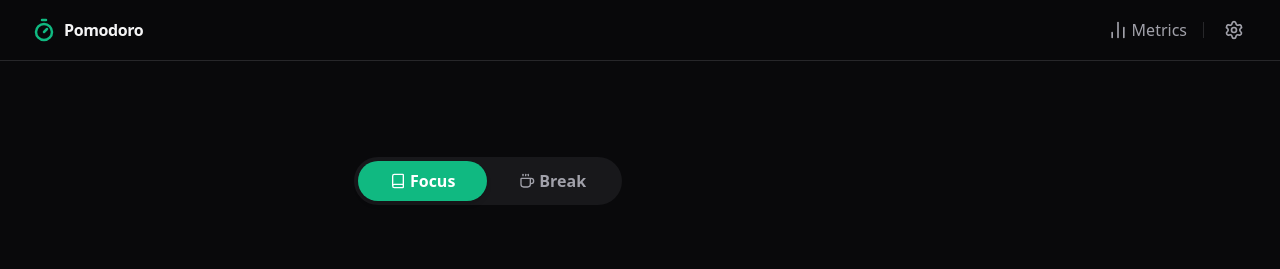
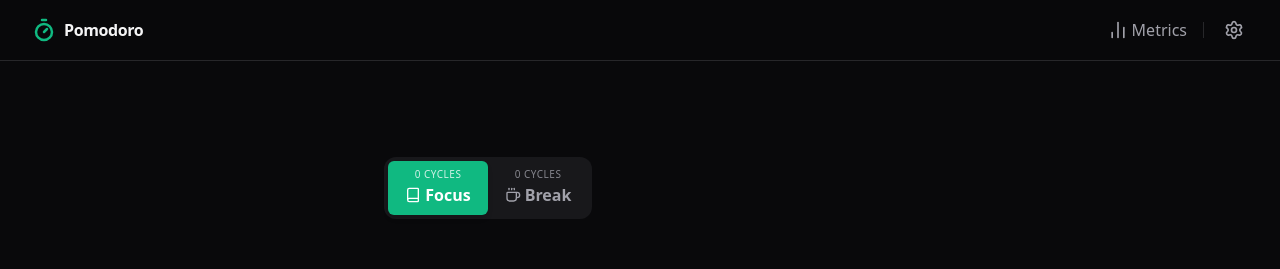
Before and after one commit to AllanCordova/study, a Next.js app: page / in a window 1280 px wide. Shown: the top 269 px of the page. Built offline with nearby package versions, Linux system fonts and the light colour scheme; no server answers; the database is empty.

Commit message:
ui add cycles em home page to quick view and create method in context to get brake cycles

```diff
--- a/components/timmer/ModeToggle.tsx
+++ b/components/timmer/ModeToggle.tsx
@@ -1,5 +1,7 @@
+import { useMetrics } from "@/context/MetricsContext";
 import { SessionType } from "@/types/metrics";
 import { Book, Coffee } from "lucide-react";
+import { Loading } from "../ui/Loading";
 
 interface ModeToggleProps {
   currentMode: SessionType;
@@ -7,6 +9,10 @@ interface ModeToggleProps {
 }
 
 export const ModeToggle = ({ currentMode, onModeChange }: ModeToggleProps) => {
+  const { breakCycles, focusCycles, isLoading } = useMetrics();
+
+  if (isLoading) return <Loading />;
+
   return (
     <div
       className="
@@ -14,7 +20,7 @@ export const ModeToggle = ({ currentMode, onModeChange }: ModeToggleProps) => {
         p-[var(--spacing-xs)]
         bg-[var(--bg-surface)]
         border-[var(--border-thin)] border-[var(--border-color-soft)]
-        rounded-[var(--radius-full)]
+        rounded-[var(--radius-md)]
         w-fit
         mb-[var(--spacing-lg)]
       "
@@ -22,10 +28,10 @@ export const ModeToggle = ({ currentMode, onModeChange }: ModeToggleProps) => {
       <button
         onClick={() => onModeChange("focus")}
         className={`
-          flex items-center gap-[var(--spacing-xs)]
-          py-[var(--spacing-sm)] px-[var(--spacing-lg)]
-          text-[var(--font-size-sm)] font-bold
-          rounded-[var(--radius-full)]
+          flex flex-col items-center justify-center
+          min-w-[100px]
+          py-[var(--spacing-sm)] px-[var(--spacing-md)]
+          rounded-[var(--radius-sm)]
           transition-all duration-300
           ${
             currentMode === "focus"
@@ -34,17 +40,22 @@ export const ModeToggle = ({ currentMode, onModeChange }: ModeToggleProps) => {
           }
         `}
       >
-        <Book size={16} />
-        Focus
+        <span className="text-[10px] uppercase tracking-wider opacity-80 leading-none mb-[var(--spacing-xs)]">
+          {focusCycles} Cycles
+        </span>
+        <div className="flex items-center gap-[var(--spacing-xs)]">
+          <Book size={16} />
+          <span className="text-[var(--font-size-sm)] font-bold">Focus</span>
+        </div>
       </button>
 
       <button
         onClick={() => onModeChange("break")}
         className={`
-          flex items-center gap-[var(--spacing-xs)]
-          py-[var(--spacing-sm)] px-[var(--spacing-lg)]
-          text-[var(--font-size-sm)] font-bold
-          rounded-[var(--radius-full)]
+          flex flex-col items-center justify-center
+          min-w-[100px]
+          py-[var(--spacing-sm)] px-[var(--spacing-md)]
+          rounded-[var(--radius-sm)]
           transition-all duration-300
           ${
             currentMode === "break"
@@ -53,8 +64,13 @@ export const ModeToggle = ({ currentMode, onModeChange }: ModeToggleProps) => {
           }
         `}
       >
-        <Coffee size={16} />
-        Break
+        <span className="text-[10px] uppercase tracking-wider opacity-80 leading-none mb-[var(--spacing-xs)]">
+          {breakCycles} Cycles
+        </span>
+        <div className="flex items-center gap-[var(--spacing-xs)]">
+          <Coffee size={16} />
+          <span className="text-[var(--font-size-sm)] font-bold">Break</span>
+        </div>
       </button>
     </div>
   );
--- a/context/MetricsContext.tsx
+++ b/context/MetricsContext.tsx
@@ -13,6 +13,7 @@ import { metricsService } from "@/services/metricsService";
 interface MetricsContextType {
   sessions: PomodoroSession[];
   focusCycles: number;
+  breakCycles: number;
   registerSession: (duration: number, type: SessionType) => void;
   isLoading: boolean;
 }
@@ -46,11 +47,16 @@ export const MetricsProvider = ({
     return sessions.filter((s) => s.type === "focus").length;
   }, [sessions]);
 
+  const breakCycles = useMemo(() => {
+    return sessions.filter((s) => s.type === "break").length;
+  }, [sessions]);
+
   return (
     <MetricsContext.Provider
       value={{
         sessions,
         focusCycles,
+        breakCycles,
         registerSession,
         isLoading,
       }}
```
